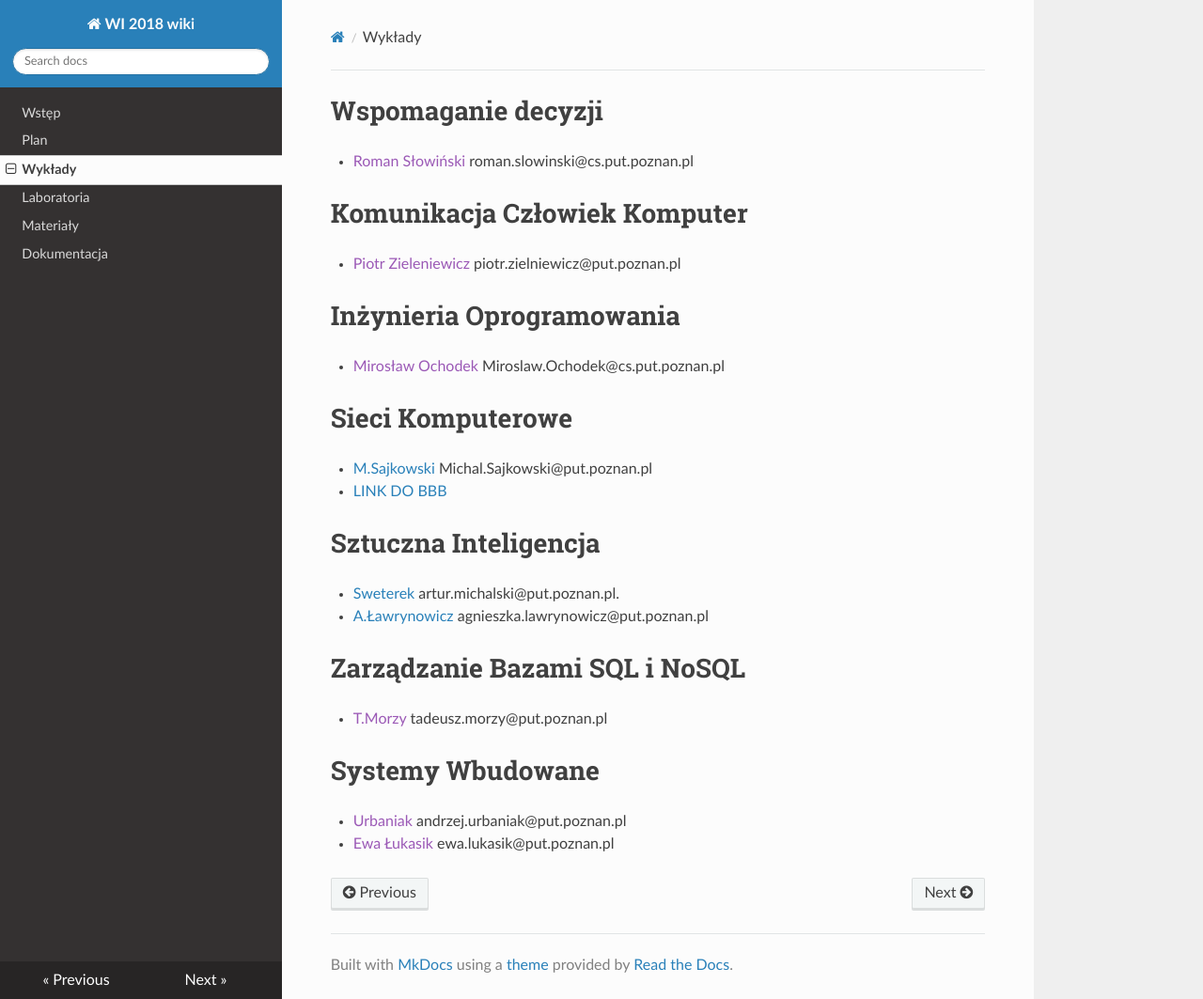
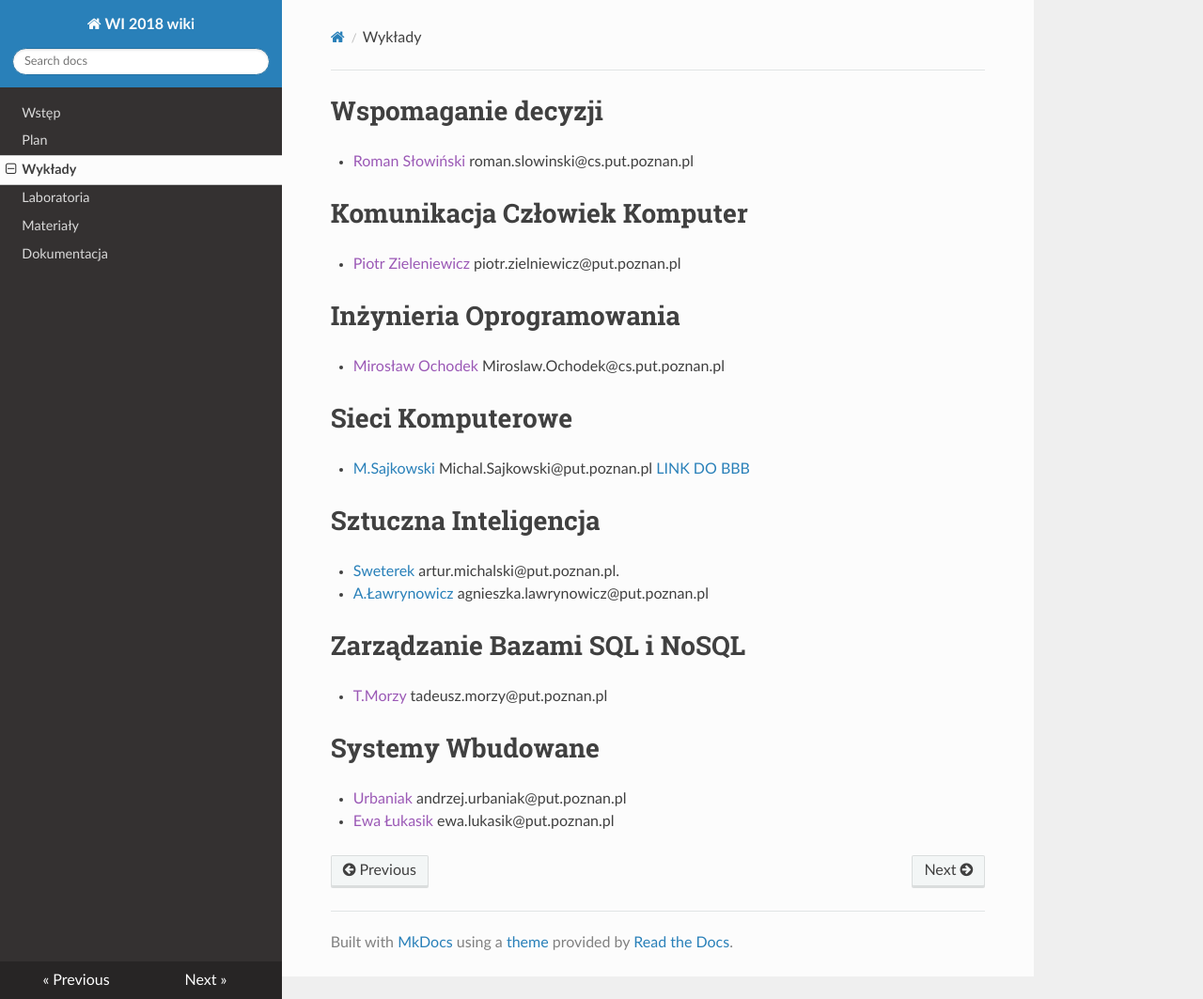
Before and after one commit to PUT-WI-18/wi18-wiki-sem5, an MkDocs documentation site: the page built from docs/wyklady.md, in a window 1280 px wide and 1063 px high. Shown: the whole window at 94% size. Built offline with MkDocs 1.6.1, drawn with Linux system fonts in a browser that asks for light colours; nearby versions of some CDN libraries.

```diff
--- a/docs/wyklady.md
+++ b/docs/wyklady.md
@@ -9,7 +9,7 @@
 
 # Sieci Komputerowe
 - [M.Sajkowski](https://www.cs.put.poznan.pl/msajkowski/for-students/)  Michal.Sajkowski@put.poznan.pl
-- [LINK DO BBB](https://moodle.put.poznan.pl/course/view.php?id=4944)
+   [LINK DO BBB](https://moodle.put.poznan.pl/course/view.php?id=4944)
 
 # Sztuczna Inteligencja
 - [Sweterek](http://www.cs.put.poznan.pl/amichalski/si.dzienne/index.html) artur.michalski@put.poznan.pl.
```
